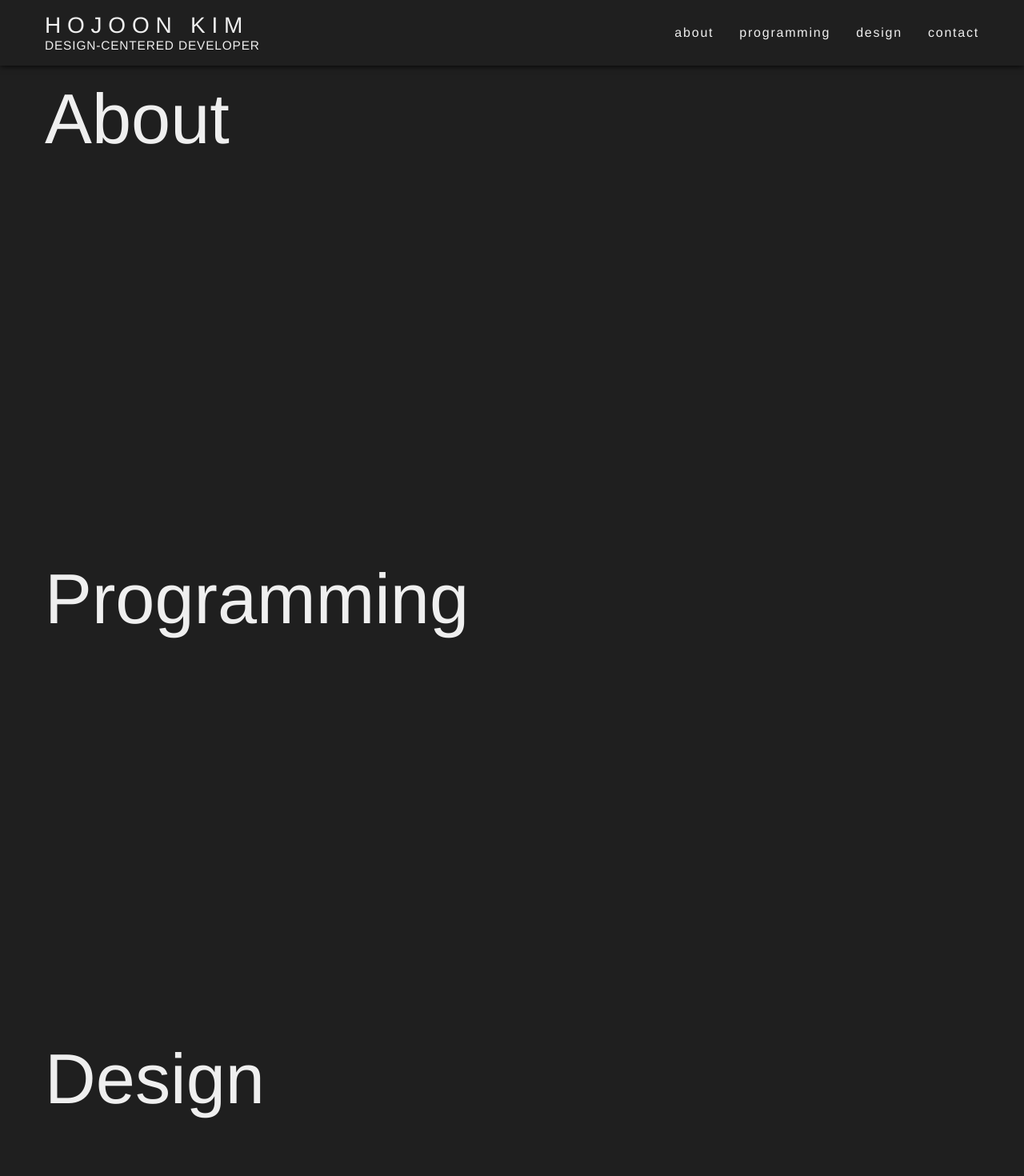
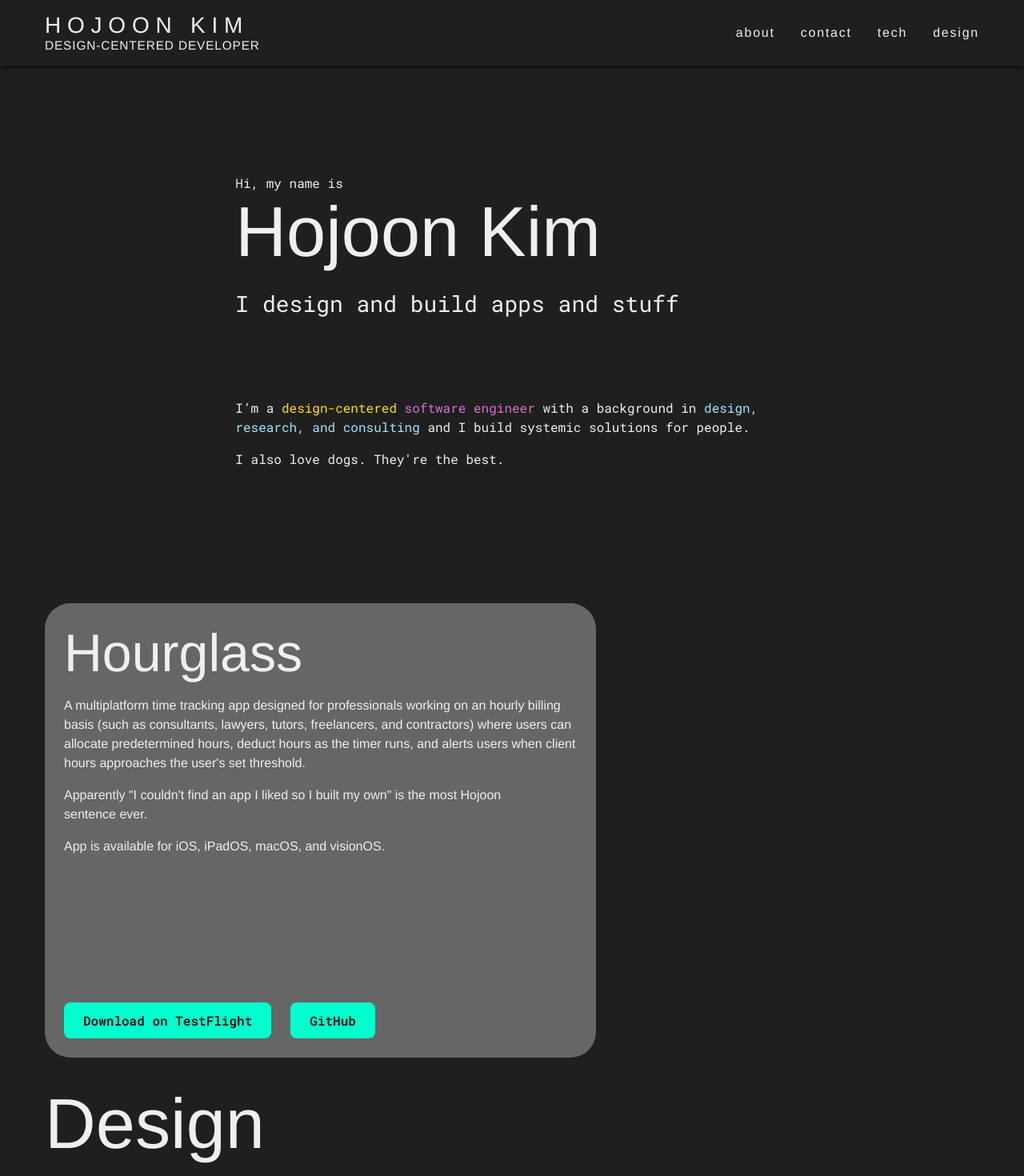
Before and after one commit to hojoon0724/portfolio-nextjs, a Next.js app: page / in a window 1280 px wide. Shown: the top 1470 px of the page at 80% size. Built offline with nearby package versions, Linux system fonts and the light colour scheme.

Commit message:
added intro and project components

```diff
--- a/src/components/navbar.js
+++ b/src/components/navbar.js
@@ -17,13 +17,13 @@ export default function Navbar() {
                 <Link href="#about">about</Link>
               </li>
               <li>
-                <Link href="#programming">programming</Link>
+                <Link href="#contact">contact</Link>
+              </li>
+              <li>
+                <Link href="#tech">tech</Link>
               </li>
               <li>
                 <Link href="#design">design</Link>
-              </li>
-              <li>
-                <Link href="#contact">contact</Link>
               </li>
             </ul>
           </nav>
--- /dev/null
+++ b/src/components/tech/hourglass.js
@@ -0,0 +1,23 @@
+export default function Hourglass() {
+  return (
+    <div className="project-container flex column">
+      <div className="project-screenshot"></div>
+      <div className="project-text-container">
+        <div className="project-title">Hourglass</div>
+        <div className="project-about">
+          <p>
+            A multiplatform time tracking app designed for professionals working on an hourly billing basis (such as
+            consultants, lawyers, tutors, freelancers, and contractors) where users can allocate predetermined hours,
+            deduct hours as the timer runs, and alerts users when client hours approaches the user's set threshold.
+          </p>
+          <p>Apparently "I couldn't find an app I liked so I built my own" is the most Hojoon sentence ever.</p>
+          <p>App is available for iOS, iPadOS, macOS, and visionOS.</p>
+        </div>
+      </div>
+      <div className="buttons-container">
+        <button className="pri-accent-btn">Download on TestFlight</button>
+        <button className="pri-accent-btn">GitHub</button>
+      </div>
+    </div>
+  );
+}
--- a/src/pages/_app.js
+++ b/src/pages/_app.js
@@ -4,7 +4,7 @@ import '@/styles/globals.css';
 
 export default function App({ Component, pageProps }) {
   return (
-    <div className="top">
+    <div className="top flex column">
       <Navbar />
       <Component {...pageProps} />
       <Footer />
--- a/src/pages/index.js
+++ b/src/pages/index.js
@@ -2,11 +2,10 @@ import Head from 'next/head';
 import Image from 'next/image';
 import { Inter } from 'next/font/google';
 import styles from '@/styles/Home.module.css';
-import Navbar from '@/components/navbar';
 import About from '@/sections/about';
-import Programming from '@/sections/programming';
 import Design from '@/sections/design';
 import Contact from '@/sections/contact';
+import Tech from '@/sections/tech';
 
 const inter = Inter({ subsets: ['latin'] });
 
@@ -21,7 +20,7 @@ export default function Home() {
       </Head>
       <div className="top-container flex column center">
         <About />
-        <Programming />
+        <Tech />
         <Design />
         <Contact />
       </div>
--- a/src/sections/about.js
+++ b/src/sections/about.js
@@ -1,7 +1,21 @@
 export default function About() {
   return (
     <div className="section about" id="about">
-      <h1>About</h1>
+      <div className="hello-container">
+        <div className="hello">Hi, my name is</div>
+        <div className="hojoon">Hojoon Kim</div>
+        <div className="intro">I design and build apps and stuff</div>
+        <div className="short-bio">
+          <p>
+            I’m a <span className="text-yellow">design-centered</span>
+            <span className="text-pink"> software engineer </span>
+            with a background in
+            <span className="text-light-blue"> design, research, and consulting </span>
+            and I build systemic solutions for people.
+          </p>
+          <p>I also love dogs. They're the best.</p>
+        </div>
+      </div>
     </div>
   );
 }
--- a/src/sections/programming.js
+++ /dev/null
@@ -1,7 +0,0 @@
-export default function Programming() {
-  return (
-    <div className="section programming" id="programming">
-      <h1>Programming</h1>
-    </div>
-  );
-}
--- /dev/null
+++ b/src/sections/tech.js
@@ -0,0 +1,9 @@
+import Hourglass from '@/components/tech/hourglass';
+
+export default function Tech() {
+  return (
+    <div className="section tech" id="tech">
+      <Hourglass />
+    </div>
+  );
+}
--- a/src/styles/globals.css
+++ b/src/styles/globals.css
@@ -13,7 +13,7 @@
 
   --black: #0f0f0f;
   --dark: #1f1f1f;
-  --grey: #888888;
+  --grey: #666666;
   --white: #efefef;
   --aqua: oklch(87.69% 0.2245 175);
   --magenta: oklch(71.25% 0.355 330);
@@ -60,6 +60,13 @@ body {
 a {
   color: inherit;
   text-decoration: none;
+}
+
+p {
+  text-wrap: pretty;
+  max-width: 72ch;
+  line-height: 1.5rem;
+  margin: 1rem 0rem;
 }
 
 img,
@@ -120,8 +127,12 @@ h4 {
   text-wrap: balance;
 }
 
-p {
-  text-wrap: pretty;
+button {
+  border: none;
+  padding: 0.75rem 1.5rem;
+  font-family: 'Roboto Mono';
+  font-weight: 600;
+  border-radius: 8px;
 }
 
 .flex {
@@ -141,8 +152,41 @@ p {
   align-items: center;
 }
 
+.text-yellow {
+  color: var(--yellow);
+}
+
+.text-light-yellow {
+  color: var(--light-yellow);
+}
+
+.text-blue {
+  color: var(--blue);
+}
+
+.text-light-blue {
+  color: var(--light-blue);
+}
+
+.text-pink {
+  color: var(--pink);
+}
+
+.text-light-green {
+  color: var(--light-green);
+}
+
+.top {
+  display: flex;
+  flex-direction: column;
+  justify-content: space-between;
+  min-width: 100vw;
+  min-height: 100vh;
+}
+
 .top-container {
   width: 100%;
+  height: 100%;
 }
 
 .top-container > * {
@@ -161,12 +205,12 @@ p {
   padding: 16px 32px;
 }
 
-.pri-accent {
+.pri-accent-btn {
   color: var(--black);
   background-color: var(--aqua);
 }
 
-.sec-accent {
+.sec-accent-btn {
   color: var(--white);
   background-color: var(--magenta);
 }
@@ -270,16 +314,64 @@ li {
 }
 
 .section {
+  display: flex;
   min-height: 600px;
   padding: 16px;
 }
 
+/* About Section */
 .about {
-  display: grid;
+  justify-content: center;
+  align-items: center;
 }
 
-.programming {
-  display: grid;
+.hello-container {
+  font-family: 'Roboto Mono', monospace;
+  margin: 120px;
+}
+
+.hojoon {
+  font-family: 'Helvetica Neue';
+  font-size: var(--fs-900);
+  margin-bottom: 20px;
+}
+
+.intro {
+  font-size: var(--fs-500);
+  margin-bottom: 100px;
+}
+
+.short-bio {
+  max-width: 72ch;
+  line-height: 1.5rem;
+}
+
+.tech {
+  display: flex;
+}
+
+.project-container {
+  justify-content: space-between;
+  background-color: var(--grey);
+  padding: 24px;
+  border-radius: 32px;
+}
+
+.project-screenshot {
+  position: absolute;
+}
+
+.project-title {
+  font-family: 'Helvetica Neue';
+  font-size: var(--fs-800);
+}
+
+.buttons-container > * {
+  margin: 0px 12px;
+}
+
+.buttons-container > *:first-child {
+  margin-left: 0px;
 }
 
 .design {
```
